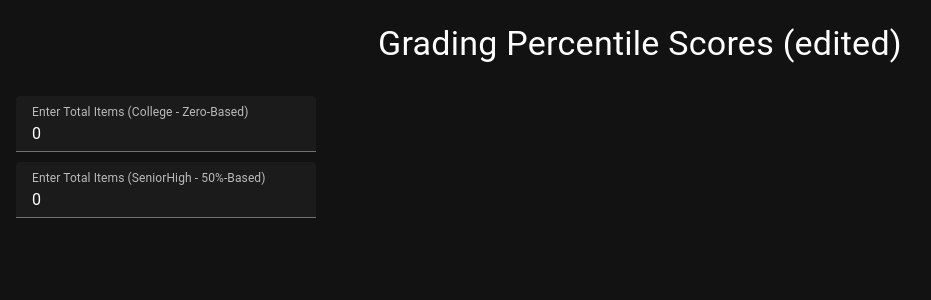
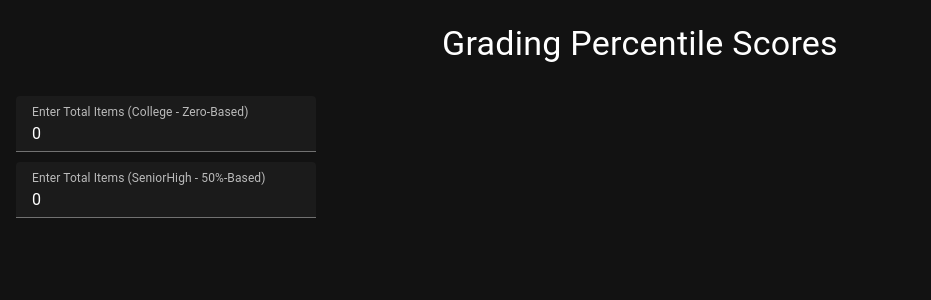
Before and after one commit to m1ch93l/grading-percentile-scores, a Vue app: page / in a window 1280 px wide. Shown: the top 300 px of the page, without its empty margins (0-931 px from the left). Built offline with nearby package versions, Linux system fonts and the light colour scheme.

Commit message:
Revert "Add new feature or fix"
This reverts commit fdeaa72e989daf2533142ed99db8e391aa404d2e.

```diff
--- a/src/components/MainPage.vue
+++ b/src/components/MainPage.vue
@@ -2,9 +2,7 @@
   <v-container fill-height fluid>
     <v-row>
       <v-col cols="12" class="text-center">
-        <div class="text-h4 text-white mt-2 mb-2">
-          Grading Percentile Scores (edited)
-        </div>
+        <div class="text-h4 text-white mt-2 mb-2">Grading Percentile Scores</div>
       </v-col>
       <v-col cols="12" class="text-center">
         <Counter />
```
